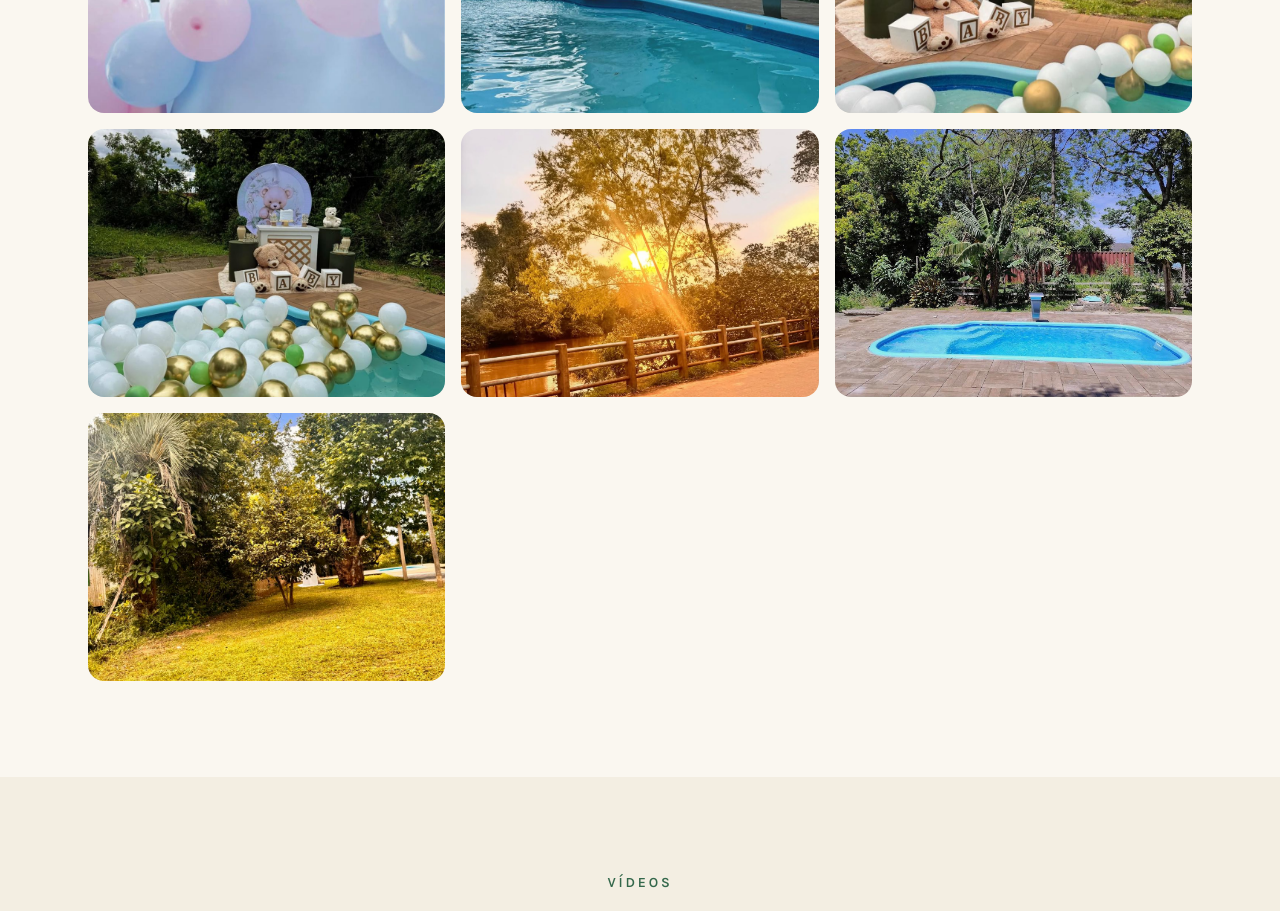
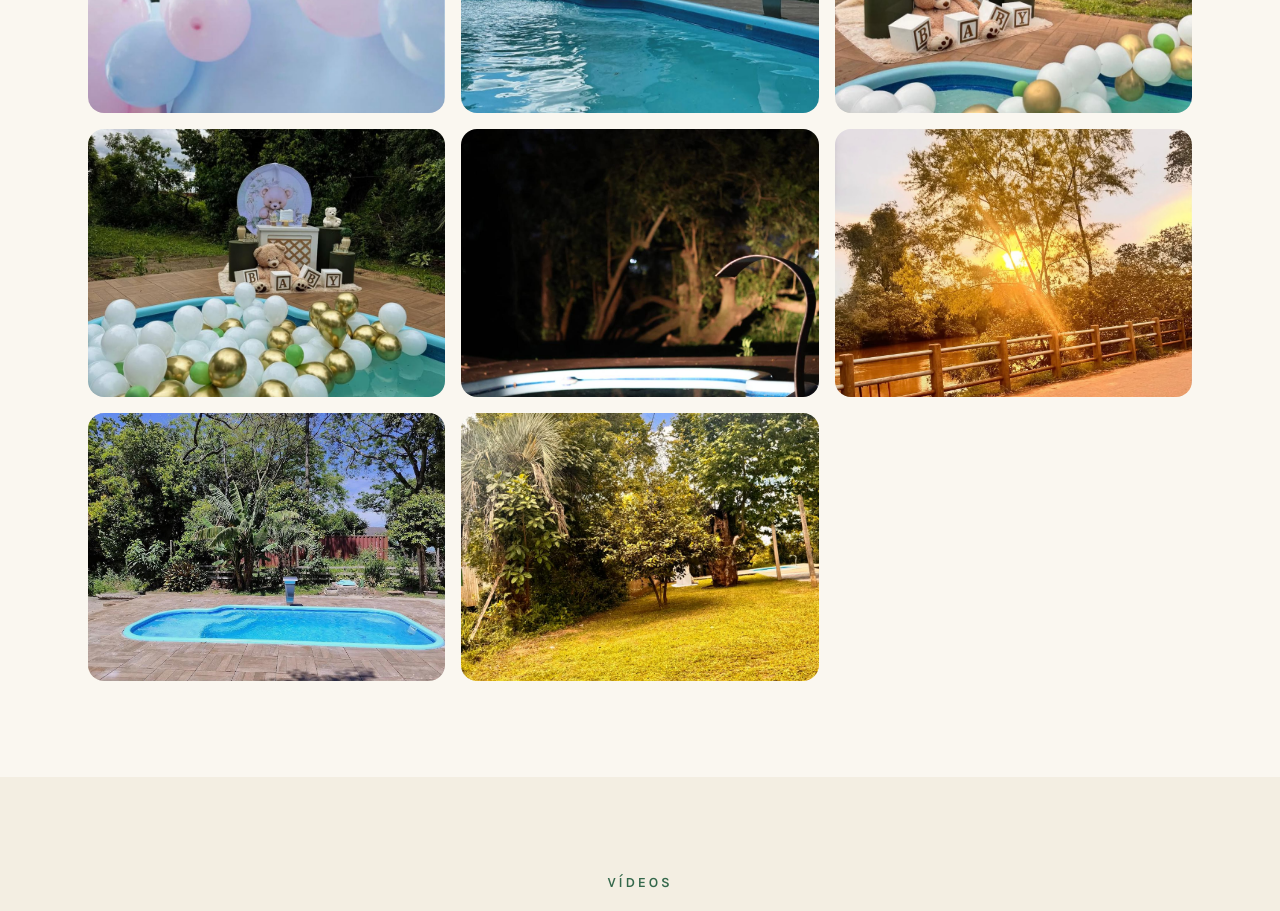
Before and after one commit to larissaalinee/espaco-para-eventos, a Next.js app: page / in a window 1280 px wide. Shown: the part 3960-4871 px from the top of the page. Built offline with nearby package versions, Linux system fonts and the light colour scheme.

Commit message:
Adiciona foto da piscina a noite na galeria

```diff
--- a/app/components/gallery.tsx
+++ b/app/components/gallery.tsx
@@ -35,6 +35,11 @@ const photos = [
     src: "/fotos/galeria-cha-bebe-baloes.jpeg",
     alt: "Piscina cheia de bolas brancas e douradas com decoração de chá de bebê",
     caption: "Até a piscina entra na decoração",
+  },
+  {
+    src: "/fotos/galeria-piscina-noite.jpeg",
+    alt: "Piscina com cascata iluminada e árvores ao fundo à noite",
+    caption: "Noites iluminadas",
   },
   {
     src: "/fotos/galeria-por-do-sol-rio.jpeg",
```
Also changed, not shown: public/fotos/galeria-piscina-noite.jpeg (added).
